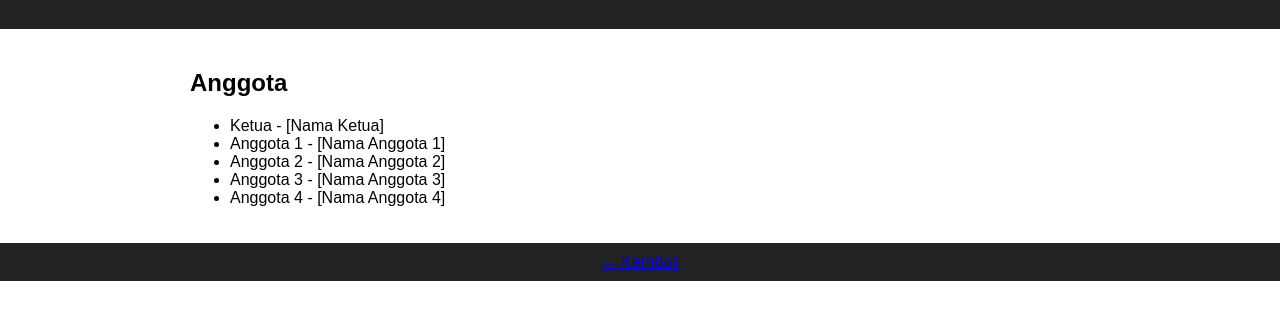
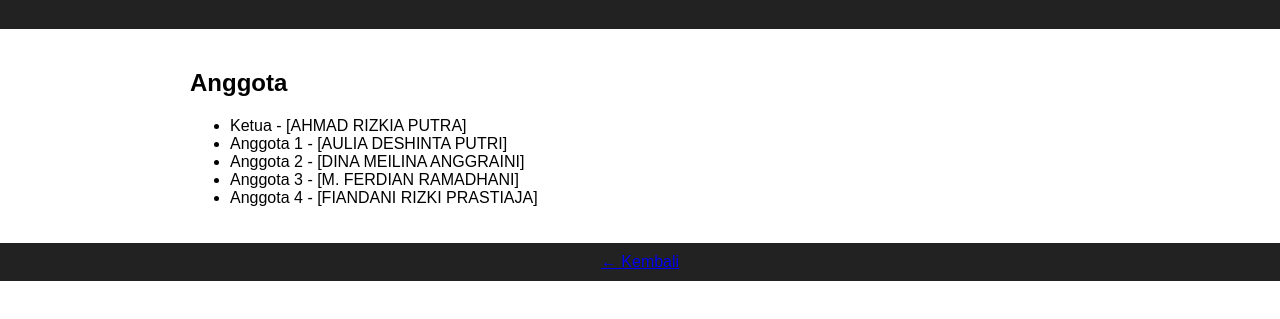
Before and after one commit to Maxxxy29/tugaswebsite-kel.03, a plain HTML site: page about.html in a window 1280 px wide. Shown: the part 71-390 px from the top of the page. Drawn offline with Linux system fonts and the light colour scheme.

Commit message:
Update about.html

```diff
--- a/about.html
+++ b/about.html
@@ -10,11 +10,11 @@
   <section>
     <h2>Anggota</h2>
     <ul>
-      <li>Ketua - [Nama Ketua]</li>
-      <li>Anggota 1 - [Nama Anggota 1]</li>
-      <li>Anggota 2 - [Nama Anggota 2]</li>
-      <li>Anggota 3 - [Nama Anggota 3]</li>
-      <li>Anggota 4 - [Nama Anggota 4]</li>
+      <li>Ketua - [AHMAD RIZKIA PUTRA]</li>
+      <li>Anggota 1 - [AULIA DESHINTA PUTRI]</li>
+      <li>Anggota 2 - [DINA MEILINA ANGGRAINI]</li>
+      <li>Anggota 3 - [M. FERDIAN RAMADHANI]</li>
+      <li>Anggota 4 - [FIANDANI RIZKI PRASTIAJA]</li>
     </ul>
   </section>
   <footer><a href="index.html">← Kembali</a></footer>
```
